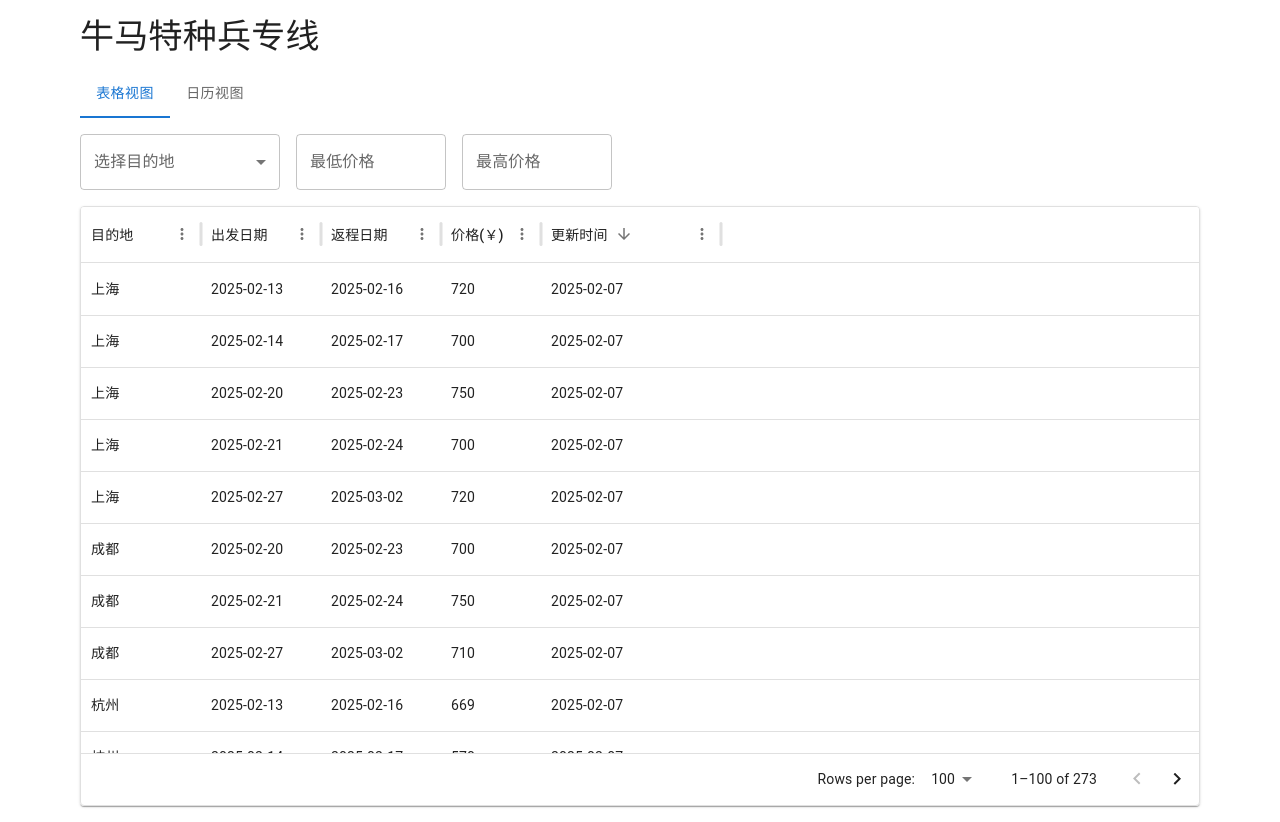
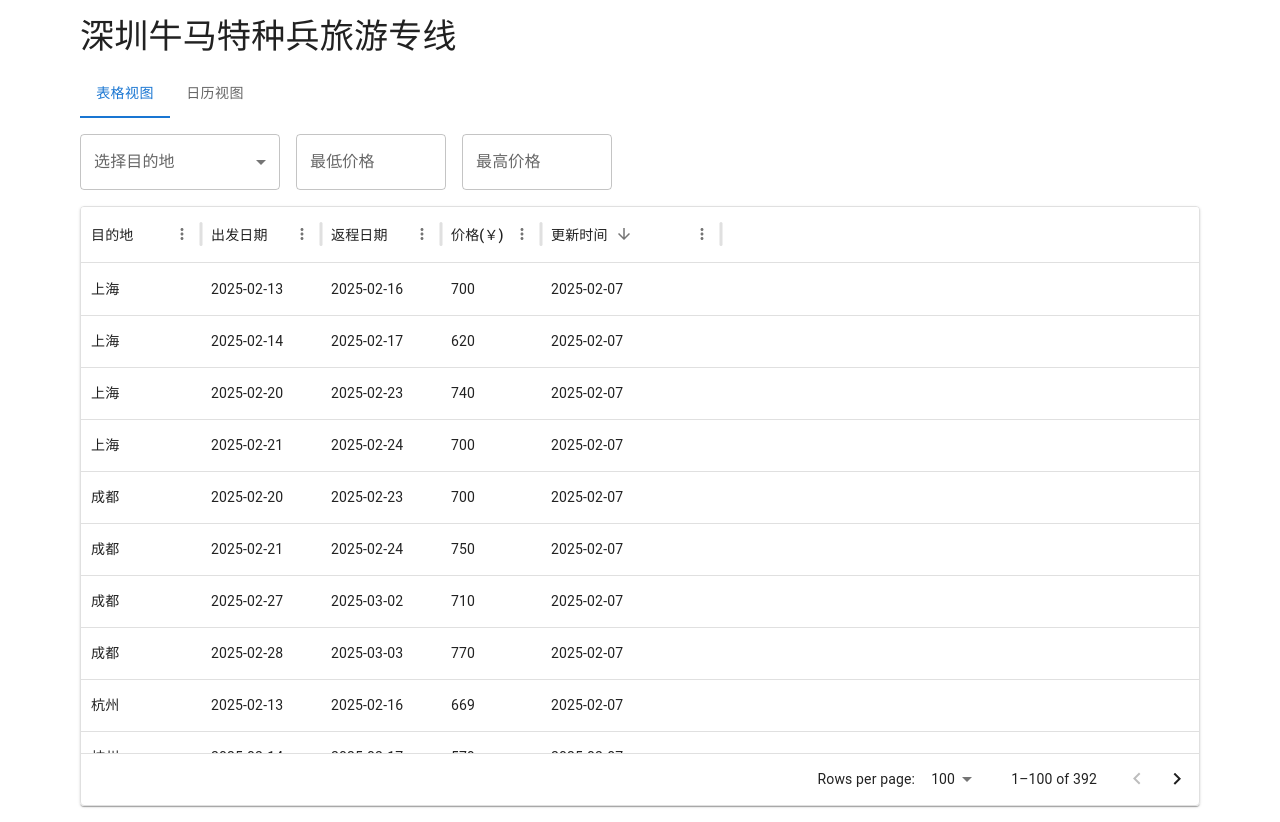
Before and after one commit to SJinping/flight_alert, a React (Create React App) app in the folder display/: page / in a window 1280 px wide. Built offline with nearby package versions, Linux system fonts and the light colour scheme.

Commit message:
midified

```diff
--- a/display/src/components/FlightPriceTable.js
+++ b/display/src/components/FlightPriceTable.js
@@ -113,7 +113,7 @@
   return (
     <Box sx={{ width: '100%', padding: 2 }}>
       <Typography variant="h4" gutterBottom>
-        牛马特种兵专线
+        深圳牛马特种兵旅游专线
       </Typography>
 
       <Tabs value={viewType} onChange={(e, newValue) => setViewType(newValue)} sx={{ mb: 2 }}>
```
Also changed, not shown: display/public/price_log.txt.
